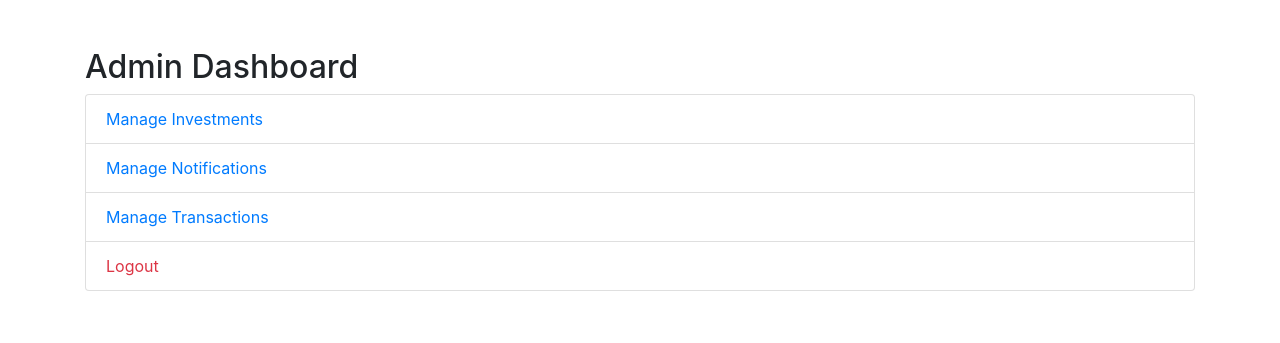
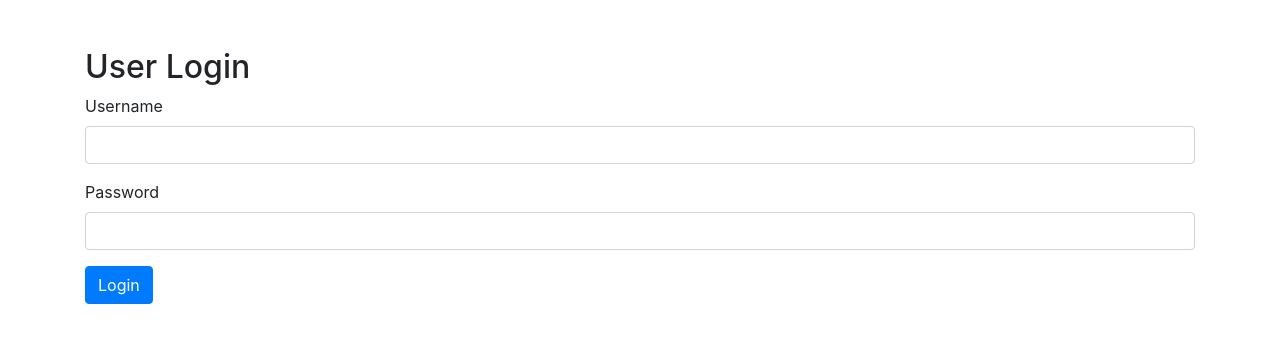
Before and after one commit to Attauyo/nsgww, a PHP site: page /admin_dashboard.php in a window 1280 px wide. Shown: the top 343 px of the page. Run offline with PHP 8.4, Linux system fonts and the light colour scheme; the visitor is signed in with stand-in values (Sample User, id 1); a stand-in replaces the project's code that opens the database connection.

Commit message:
Update admin_dashboard.php

```diff
--- a/admin_dashboard.php
+++ b/admin_dashboard.php
@@ -1,8 +1,21 @@
 <?php
 session_start();
-if (!isset($_SESSION['admin_id'])) {
-    header("Location: admin_login.php");
-    exit();
+include('db_connection.php');
+
+if ($_SERVER['REQUEST_METHOD'] == 'POST') {
+    $username = $_POST['username'];
+    $password = $_POST['password'];
+
+    $query = "SELECT * FROM users WHERE username='$username' AND password='$password'";
+    $result = $conn->query($query);
+
+    if ($result->num_rows > 0) {
+        $_SESSION['user_id'] = $result->fetch_assoc()['id'];
+        header("Location: user_dashboard.php");
+        exit();
+    } else {
+        $error = "Invalid login details.";
+    }
 }
 ?>
 
@@ -10,18 +23,24 @@ if (!isset($_SESSION['admin_id'])) {
 <html lang="en">
 <head>
     <meta charset="UTF-8">
-    <title>Admin Dashboard</title>
+    <title>User Login</title>
     <link href="https://stackpath.bootstrapcdn.com/bootstrap/4.5.2/css/bootstrap.min.css" rel="stylesheet">
 </head>
 <body>
     <div class="container mt-5">
-        <h2>Admin Dashboard</h2>
-        <div class="list-group">
-            <a href="manage_investments.php" class="list-group-item">Manage Investments</a>
-            <a href="manage_notifications.php" class="list-group-item">Manage Notifications</a>
-            <a href="admin_manage_transactions.php" class="list-group-item">Manage Transactions</a>
-            <a href="admin_logout.php" class="list-group-item text-danger">Logout</a>
-        </div>
+        <h2>User Login</h2>
+        <?php if (isset($error)) { echo "<div class='alert alert-danger'>$error</div>"; } ?>
+        <form method="post">
+            <div class="form-group">
+                <label for="username">Username</label>
+                <input type="text" name="username" class="form-control" required>
+            </div>
+            <div class="form-group">
+                <label for="password">Password</label>
+                <input type="password" name="password" class="form-control" required>
+            </div>
+            <button type="submit" class="btn btn-primary">Login</button>
+        </form>
     </div>
 </body>
 </html>
```
